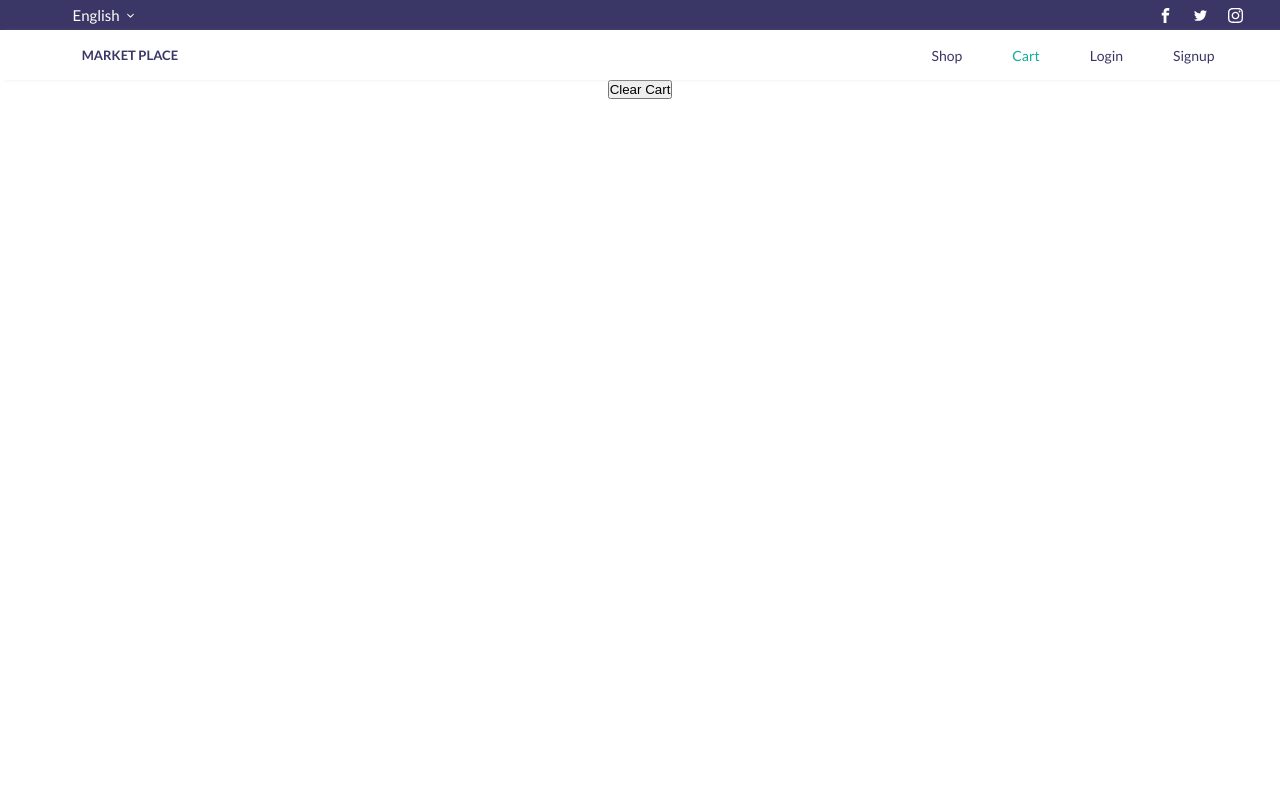
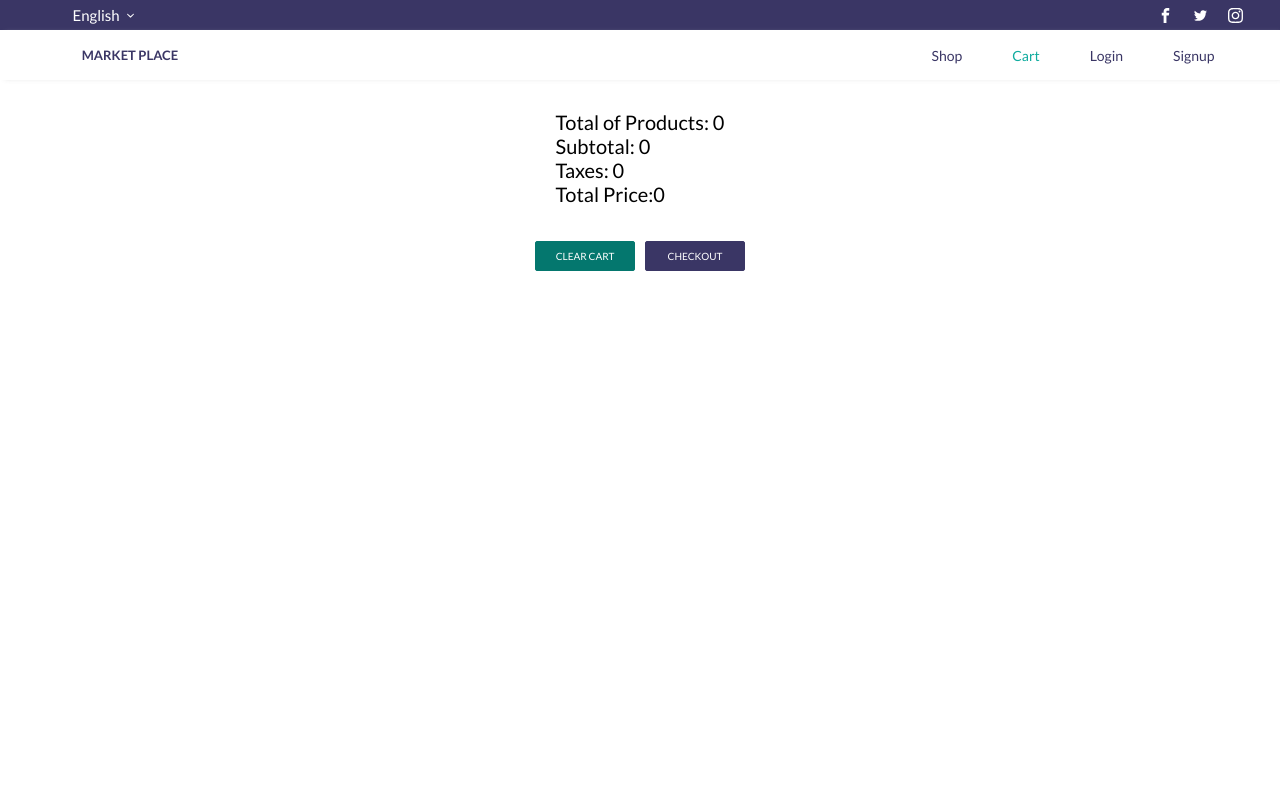
Before and after one commit to anja-rasoloarivalona/MERN---MarketPlace, a React (Create React App) app: page /cart in a window 1280 px wide. Shown: the top 800 px of the page. Built offline with nearby package versions, Linux system fonts and the light colour scheme.

Commit message:
Init cart page

```diff
--- a/src/Pages/Cart/Cart.css
+++ b/src/Pages/Cart/Cart.css
@@ -7,3 +7,15 @@
     align-items: center;
     flex-direction: column;
 }
+
+.cart__details {
+    display: flex;
+    flex-direction: column;
+    margin-top: 3rem;
+    font-size: 2rem;
+}
+
+.cart__cta {
+    display: flex;
+    margin-top: 3rem;
+}
--- a/src/Pages/Cart/Cart.js
+++ b/src/Pages/Cart/Cart.js
@@ -2,6 +2,7 @@ import React, { Component, Fragment } from 'react'
 import './Cart.css';
 import Product from '../../components/Product/Product';
 import { connect } from 'react-redux';
+import Button from '../../components/Button/Button';
 
 class Cart extends Component {
 
@@ -33,9 +34,22 @@ class Cart extends Component {
                 }
 
                )}
-               <button onClick={this.clearCart}>
-                Clear Cart
-                </button>
+               <div className="cart__details">
+                   <span>Total of Products:  {this.props.totalProductsCount}</span>
+                   <span>Subtotal: {this.props.subTotalPrice}</span>
+                   <span>Taxes: {this.props.taxes}</span>
+                   <span>Total Price:{this.props.totalPrice}</span>
+               </div>
+               <div className="cart__cta">
+                    <Button onClick={this.clearCart}
+                            color='secondary'>
+                        Clear Cart
+                    </Button>
+                    <Button color='primary'>
+                        Checkout
+                    </Button>
+               </div>
+
             </div>
 
             </Fragment>
@@ -45,7 +59,11 @@ class Cart extends Component {
 
 const mapStateToProps = state => {
     return {
-        products: state.cart.products
+        products: state.cart.products,
+        totalProductsCount: state.cart.totalProductsCount,
+        subTotalPrice: state.cart.subTotalPrice,
+        taxes: state.cart.taxes,
+        totalPrice: state.cart.totalPrice
     }
 }
 export default connect(mapStateToProps)(Cart);
--- a/src/store/reducers/cart.js
+++ b/src/store/reducers/cart.js
@@ -7,6 +7,7 @@ const initialState = {
     subTotalPrice: 0,
     taxes: 0,
     totalPrice: 0,
+    taxRate: 0.15
 }
 
 const addProductToCart = (state, action) => {
@@ -19,13 +20,38 @@ const addProductToCart = (state, action) => {
         image: action.image
         }
     ]
+    let count = state.totalProductsCount + 1;
+    let subTotalPrice = state.subTotalPrice + action.price;
+    let taxes = subTotalPrice  * state.taxRate;
+    let totalPrice = subTotalPrice + taxes;
+
     return updatedObject(state, {
-                products: updatedProductsCart
+                products: updatedProductsCart,
+                totalProductsCount: count,
+                subTotalPrice: subTotalPrice,
+                taxes: taxes,
+                totalPrice: totalPrice
     })
 }
 
 const setProductsToCart = (state, action) => {
-    return updatedObject(state, {products: action.products})
+    let count = action.products.length;
+
+    let subTotalPrice = 0;
+
+    action.products.forEach(i => {
+        subTotalPrice = subTotalPrice + i.price
+    });
+
+    let taxes = subTotalPrice  * state.taxRate;
+    let totalPrice = subTotalPrice + taxes;
+
+    return updatedObject(state, {
+        products: action.products,
+        totalProductsCount: count,
+        subTotalPrice: subTotalPrice,
+        taxes: taxes,
+        totalPrice: totalPrice})
 }
 
 
```
